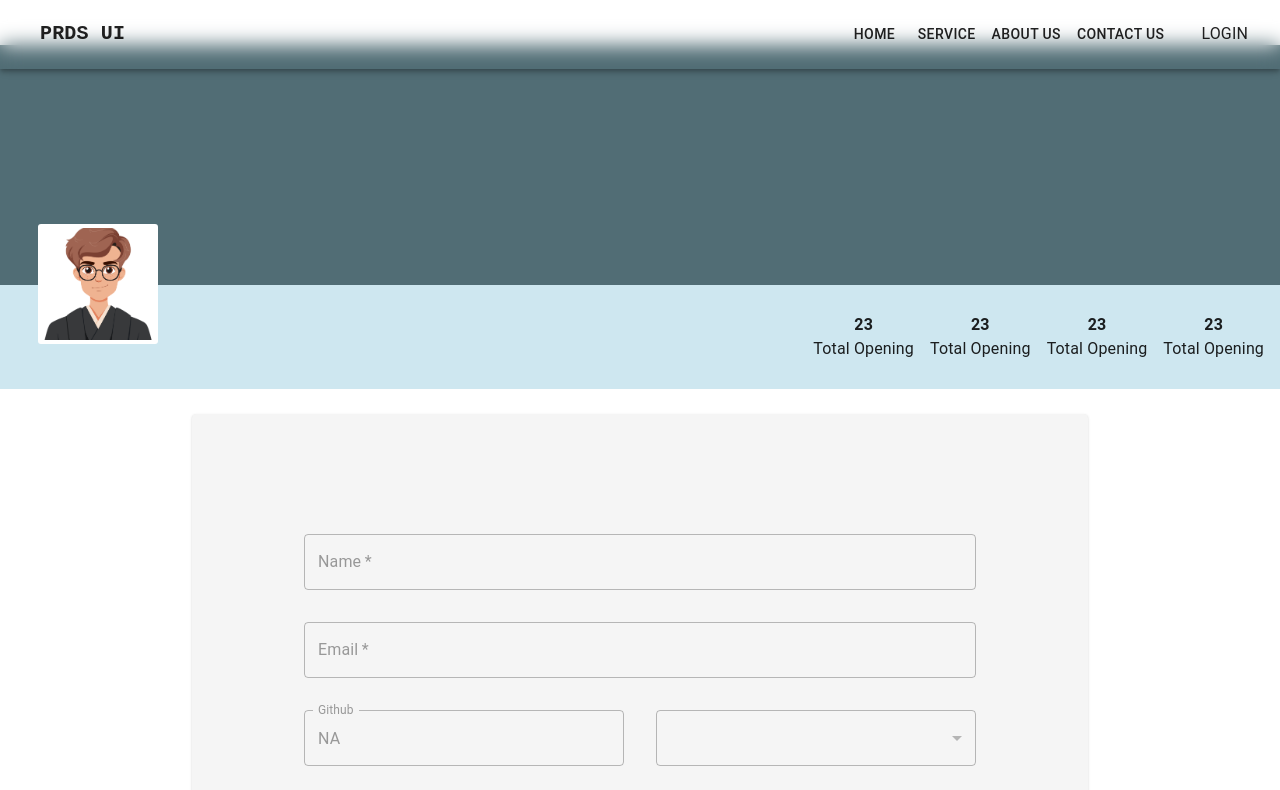
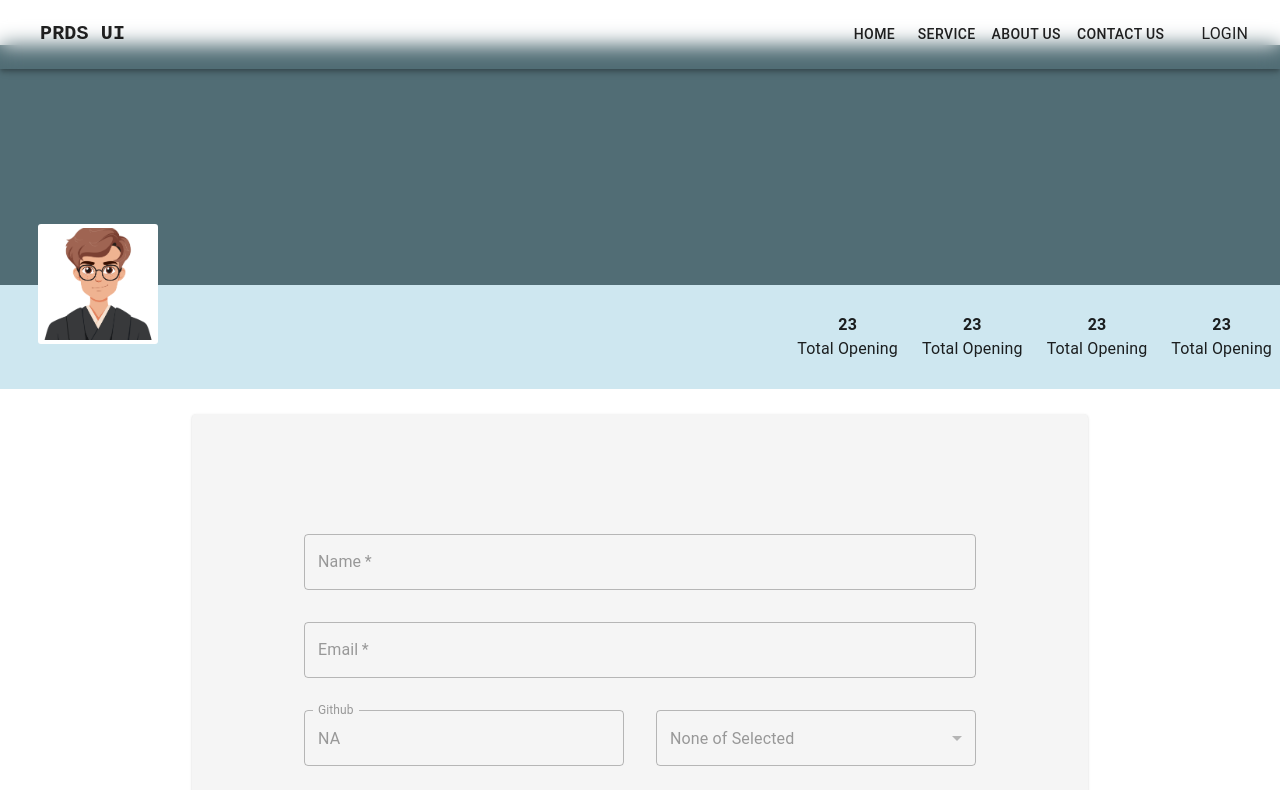
Before and after one commit to PRDS-web/prds-ui, a React (Vite) app: page /profile in a window 1280 px wide. Shown: the top 790 px of the page. Built offline with nearby package versions, Linux system fonts and the light colour scheme; some icons are missing; what oauthify would draw is missing.

Commit message:
fix alignment for s8+ and s24 plus

```diff
--- a/src/Components/Profile/Profile.jsx
+++ b/src/Components/Profile/Profile.jsx
@@ -4,8 +4,7 @@ import { useSelector } from 'react-redux';
 import Box from '@mui/material/Box';
 import Boy from '../../assets/boyWithoutBG.png';
 import { useState } from 'react';
-import { Grid3x3 } from '@mui/icons-material';
-import { Card, MenuItem, Select, TextField } from '@mui/material';
+import { Card, MenuItem, OutlinedInput, Select, TextField } from '@mui/material';
 
 export default function Profile() {
   const [isImageFailed, setIsImageFailed] = useState(false);
@@ -16,15 +15,16 @@ export default function Profile() {
     alignItems: 'center',
     justifyContent: 'center',
     flexDirection: 'column',
+    marginRight: [0, 0, 1]
   };
   const commonJob = {fontSize: ['0.8rem', '0.7rem' ,'1.0rem']}
   return (
-    <Container maxWidth={false} disableGutters sx={{ mt: '3.5%' }}>
+    <Container maxWidth={false} disableGutters sx={{ marginTop: ['3.5%', '3%', '3.5%'] }}>
       <Box
         component="main"
         sx={{
           backgroundColor: 'rgba(17, 55, 67, 0.73)',
-          height: ['15vh', '30vh'],
+          height: ['15vh', '25vh','30vh'],
           display: 'flex',
           alignItems: 'end',
           justifyContent: 'start',
@@ -70,21 +70,22 @@ export default function Profile() {
           flexDirection: 'row',
           justifyContent: {md: 'end', xs: 'center', sm: 'end'},
           alignItems: 'center',
+          gap: [ 1,  1,  2],
         }}
       >
         <Box sx={common}>
           <p style={{ fontWeight: 'bold' }}> 23</p>
           <Box component='p' sx={commonJob}>Total Opening</Box>
         </Box>
-        <Box ml={2} sx={common}>
+        <Box sx={common}>
           <p style={{ fontWeight: 'bold' }}> 23</p>
           <Box component='p' sx={commonJob}>Total Opening</Box>
         </Box>
-        <Box ml={2} sx={common}>
+        <Box sx={common}>
           <p style={{ fontWeight: 'bold' }}> 23</p>
           <Box component='p' sx={commonJob}>Total Opening</Box>
         </Box>
-        <Box m={2} sx={common}>
+        <Box sx={common}>
           <p style={{ fontWeight: 'bold' }}> 23</p>
           <Box component='p' sx={commonJob}>Total Opening</Box>
         </Box>
@@ -158,9 +159,11 @@ export default function Profile() {
                 onChange={(e) => setGender(e.target.value)}
                 label='Gender'
                 fullWidth
+                input={<OutlinedInput label="Gender" />}
                 variant="outlined"
                 disabled>
-                <MenuItem value="Male" defaultValue='Na'>Male</MenuItem>
+                <MenuItem value='NA'>None of Selected</MenuItem>
+                <MenuItem value="Male">Male</MenuItem>
                 <MenuItem value="Female">Backend</MenuItem>
               </Select>
             </Box>
```
